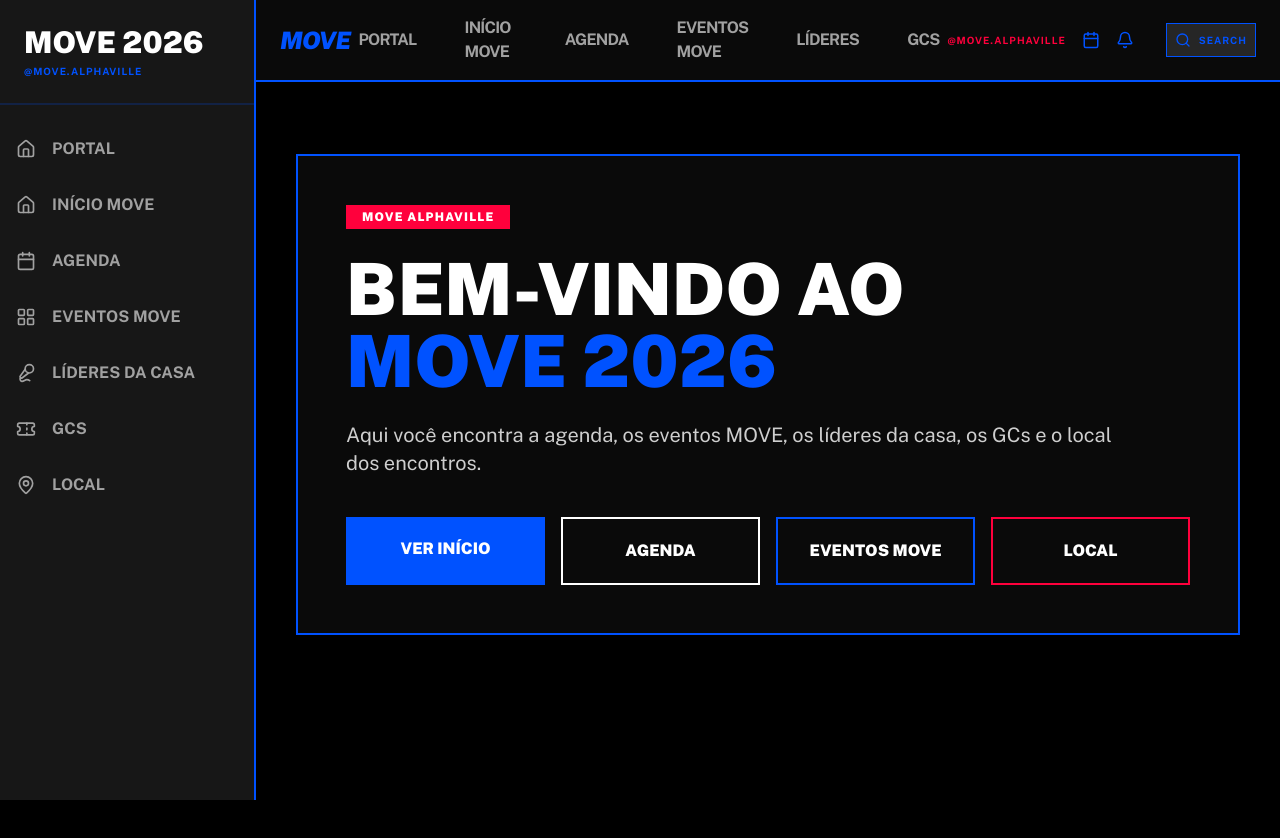
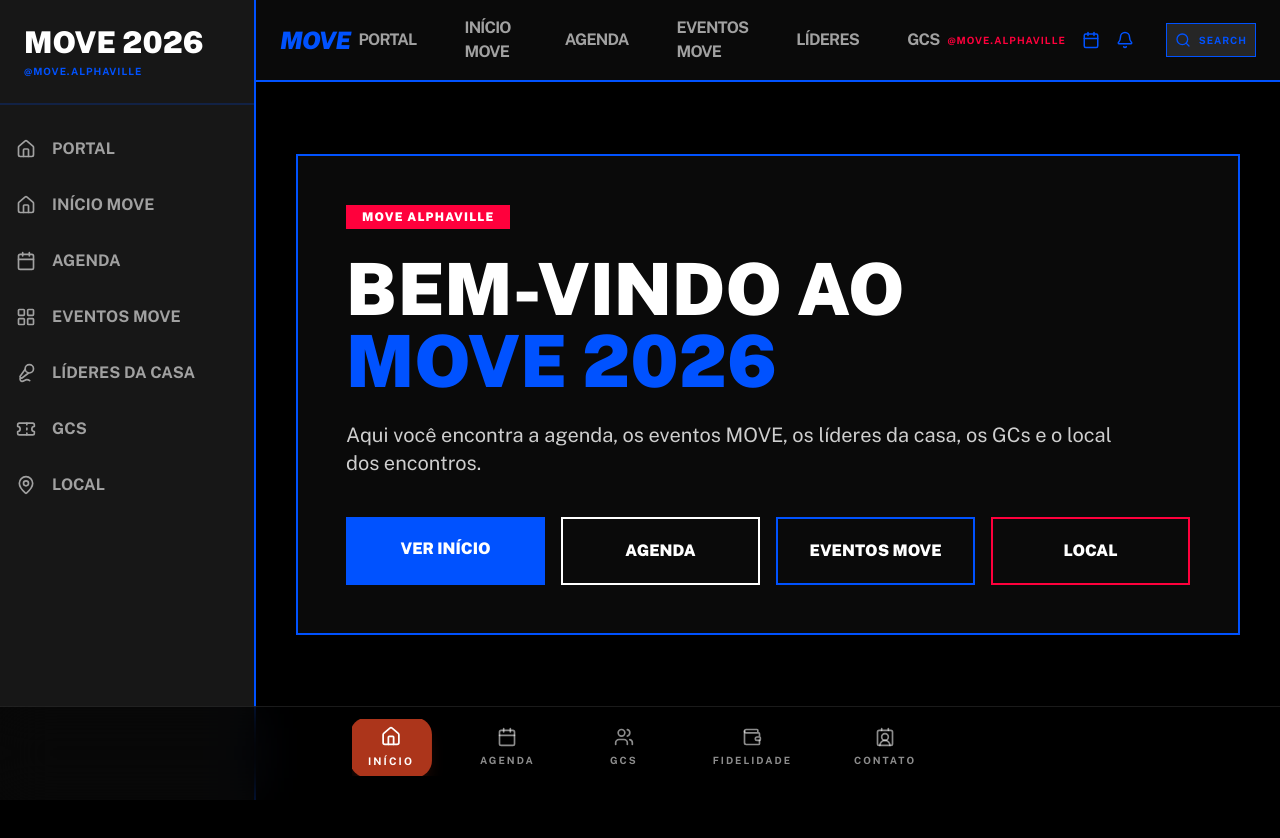
Before and after one commit to Sarahwillock/DINAMUS.ALPHAVILLE, a React (Vite) app: page /move in a window 1280 px wide. Shown: the top 838 px of the page. Built offline with nearby package versions, Linux system fonts and the light colour scheme; a web font is replaced by a local one.

Commit message:
Update Home.tsx

```diff
--- a/src/pages/Home.tsx
+++ b/src/pages/Home.tsx
@@ -1,8 +1,12 @@
 import { Link } from 'react-router-dom';
+import MoveBottomNav from '../components/MoveBottomNav';
 
 export default function Home() {
   return (
-    <div className="min-h-screen bg-black text-white p-6 md:p-10">
+    <div className="min-h-screen bg-black text-white">
+
+      {/* CONTEÚDO */}
+      <div className="p-6 md:p-10 pb-28">
         <div className="max-w-6xl mx-auto pt-8">
           <div className="border-2 border-move-blue bg-neutral-950 p-8 md:p-12">
             <div className="inline-block bg-move-pink px-4 py-1 text-xs font-black uppercase tracking-widest mb-6">
@@ -50,5 +54,10 @@ export default function Home() {
           </div>
         </div>
       </div>
+
+      {/* MENU INFERIOR */}
+      <MoveBottomNav />
+
+    </div>
   );
 }
```
Lines whose indentation alone changed are shown as unchanged.
